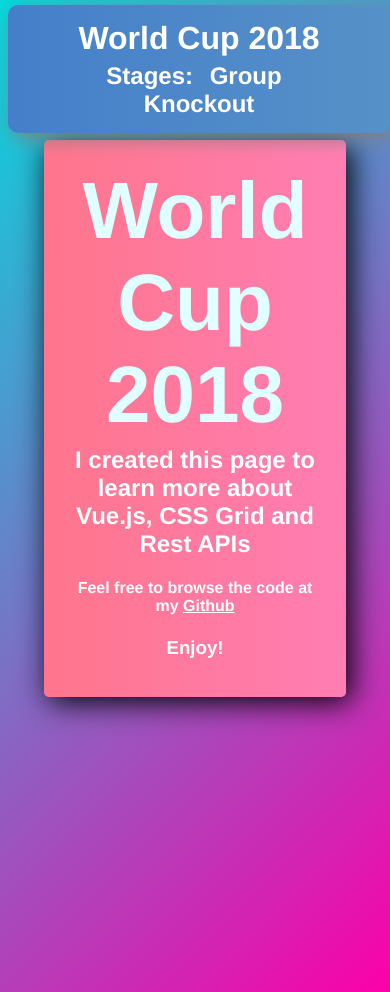
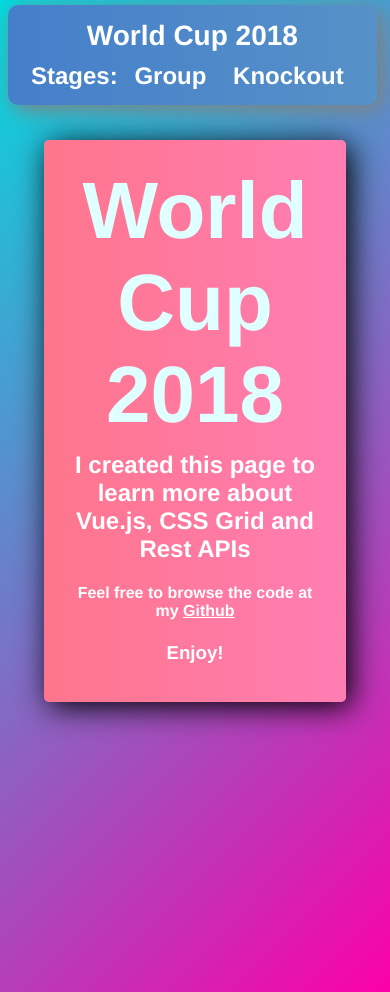
Before and after one commit to bartlomein/World-Cup-2018, a Vue app: page / in a window 390 px wide. Built offline with nearby package versions, Linux system fonts and the light colour scheme; what vue-js-modal would draw is missing.

Commit message:
fixed an issue with responsivness on the menu

```diff
--- a/src/App.vue
+++ b/src/App.vue
@@ -40,7 +40,7 @@ background: linear-gradient(315deg, rgb(252, 0, 170), rgb(0, 219, 222));
   top:5px;
    background-color: #f9f9f9;
   border-radius:10px;
-  padding:10px 40px 10px 40px;
+  padding:10px 18px 10px 18px;
   max-width:400px;
   margin:0 auto;
   box-shadow: 5px 5px 20px gray;
@@ -49,8 +49,8 @@ background: linear-gradient(315deg, rgb(252, 0, 170), rgb(0, 219, 222));
   z-index: 999999999999;
 }
 h1{
-  font-size:32px;
-  margin:5px 5px 5px 5px;
+  font-size:28px;
+  margin:5px 5px 10px 5px;
   font-weight: bold;
 
 }
```
Also changed, not shown: 2 other files (tests, documents, lock files or other folders).
